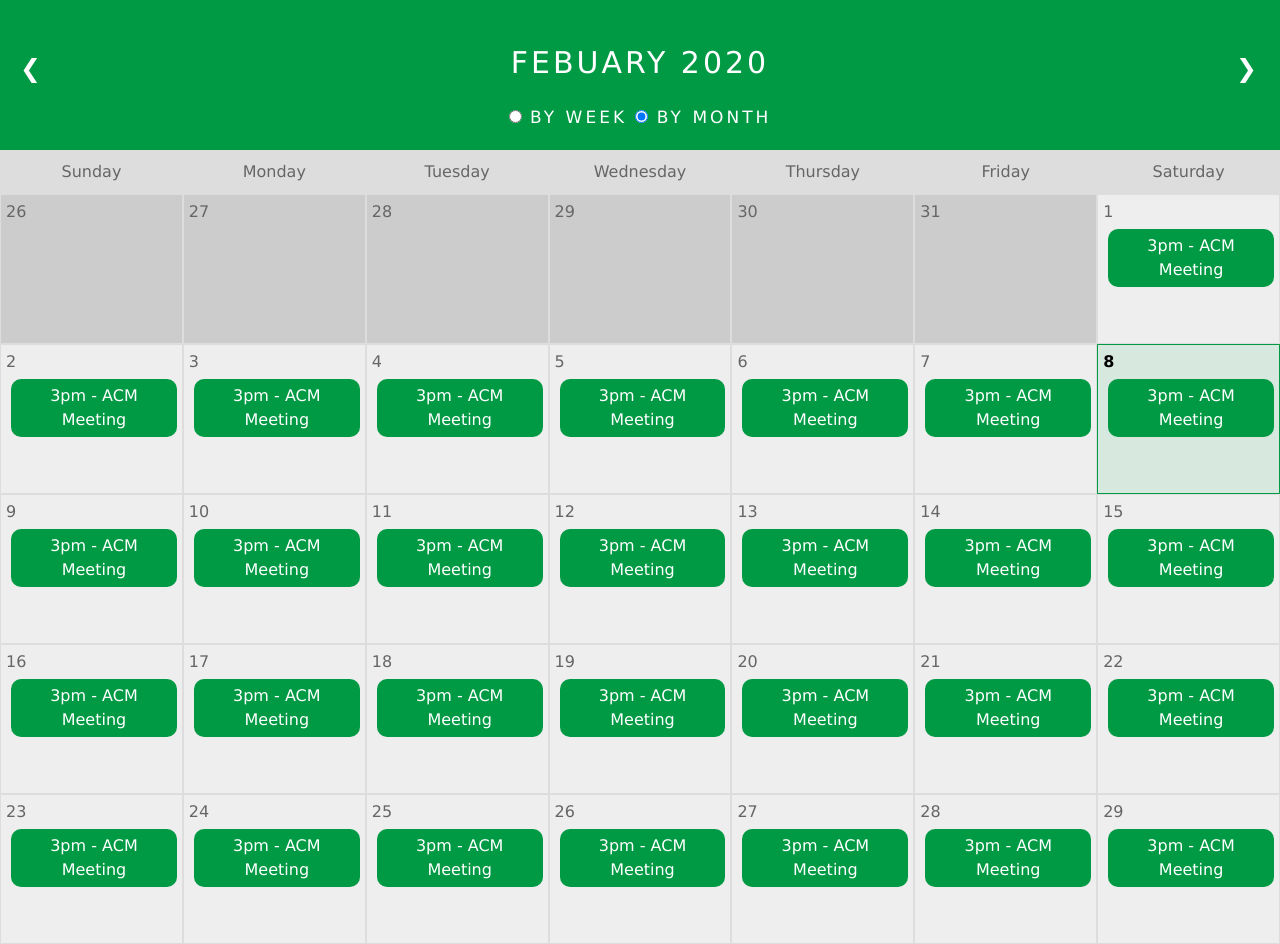
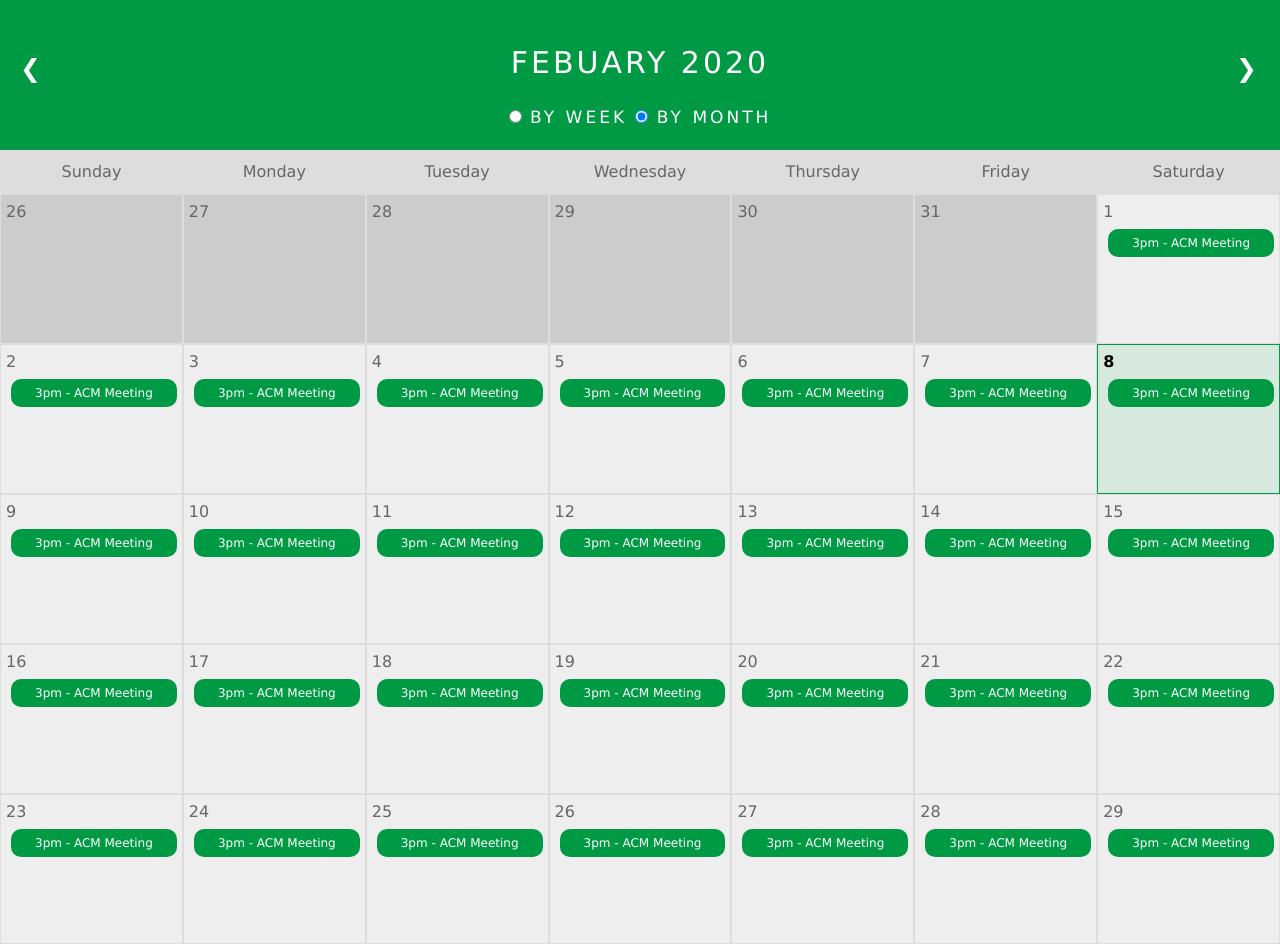
Before and after one commit to bstafford2017/remote-concurrent-scheduler, a PHP site: page /html/calendar.html in a window 1280 px wide. Run offline with PHP 8.4, Linux system fonts and the light colour scheme; some libraries are stand-ins or nearby versions.

Commit message:
change font of month event

```diff
--- a/client/css/items.css
+++ b/client/css/items.css
@@ -16,6 +16,7 @@
 
 /* Handles week event items */
 .month-event {
+  font-size: 12px;
   background-color: #009a44;
   color: white;
   margin: 5px;
```
Also changed, not shown: 1 other file.
